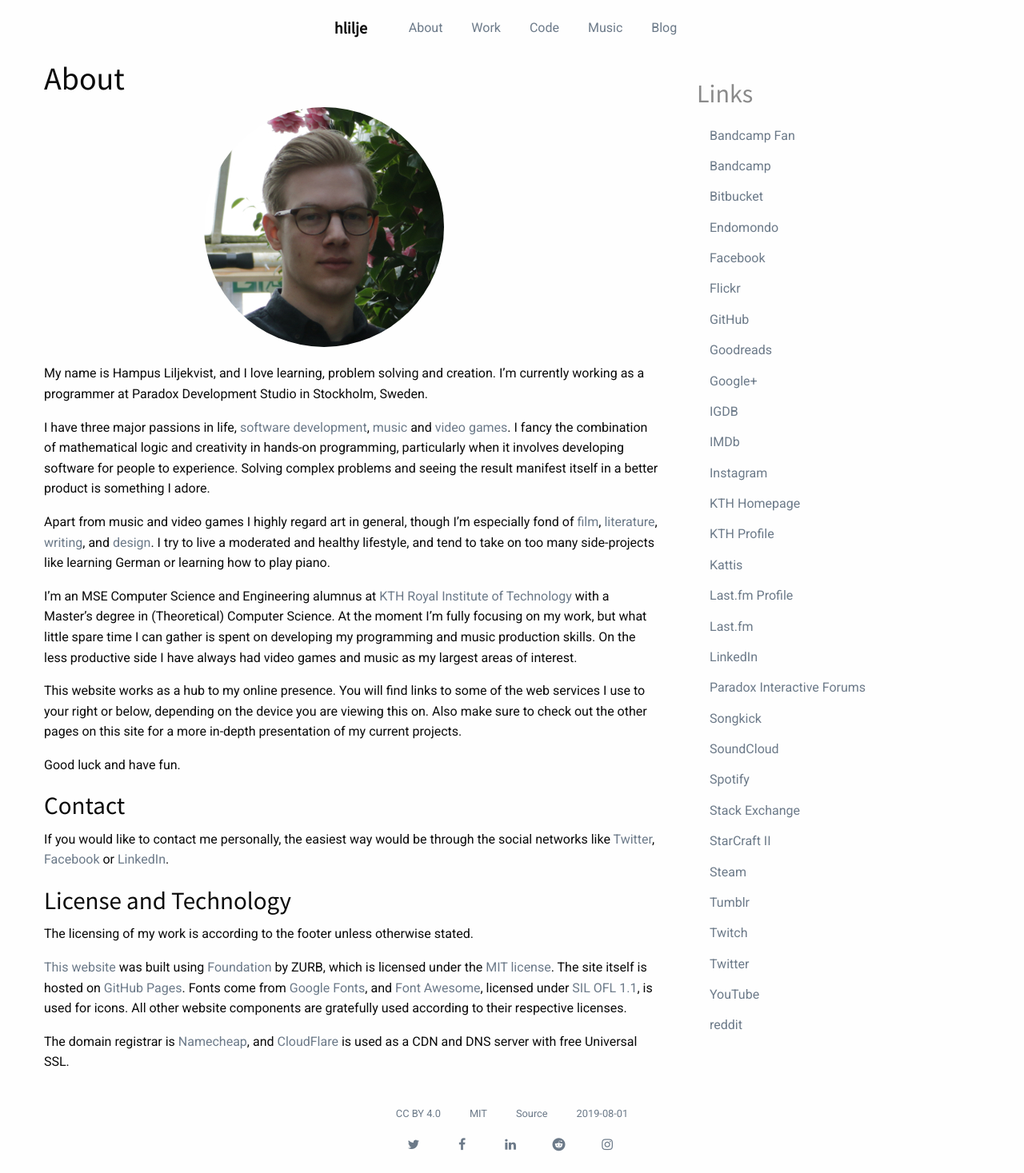
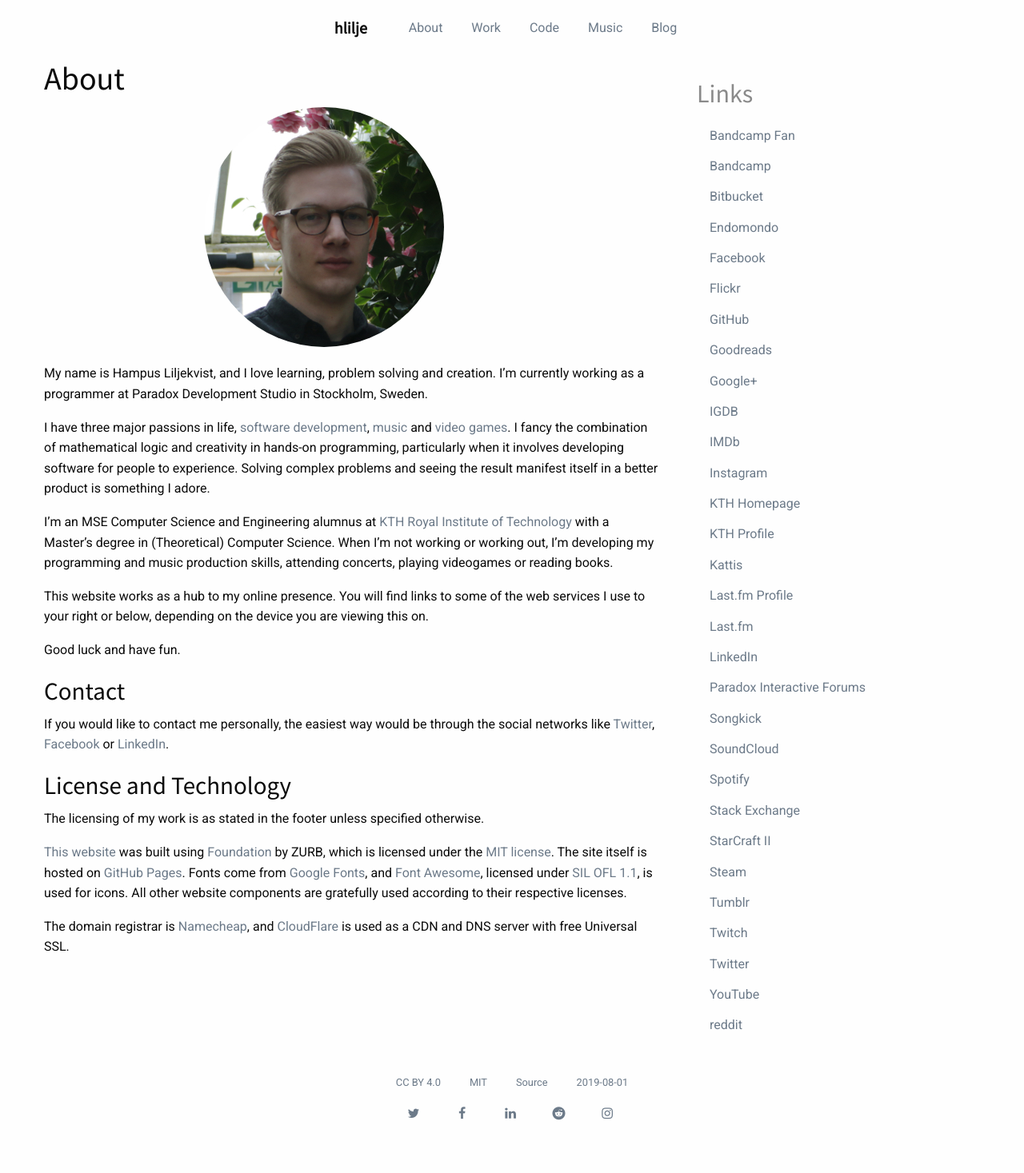
Before and after one commit to hlilje/hlilje.github.io, a Jekyll site: the page built from _posts/2015-08-25-about.md, in a window 1280 px wide. Shown: the whole page at 80% size. Built offline with Jekyll 4.4.1, drawn with Linux system fonts in a browser that asks for light colours; nearby versions of some CDN libraries; our own code applies the rules of GitHub Pages for plain Markdown files; after the commit the page ends 1427 px from its top, so only the background shows below that.

Commit message:
Update About page

```diff
--- a/_posts/2015-08-25-about.md
+++ b/_posts/2015-08-25-about.md
@@ -26,23 +26,14 @@ particularly when it involves developing software for people to experience. Solv
 complex problems and seeing the result manifest itself in a better product is something
 I adore.
 
-Apart from music and video games I highly regard art in general, though I'm especially
-fond of [film]({{ site.data.links['imdb'][1] }}),
-[literature]({{ site.data.links['goodreads'][1] }}), [writing](http://blog.{{ site.url_short }}),
-and [design]({{ site.data.links['flickr'][1] }}).
-I try to live a moderated and healthy lifestyle, and tend to take on too
-many side-projects like learning German or learning how to play piano.
-
 I'm an MSE Computer Science and Engineering alumnus at [KTH Royal Institute of Technology]({{ site.data.links['kth_homepage'] }})
-with a Master's degree in (Theoretical) Computer Science. At the moment I'm
-fully focusing on my work, but what little spare time I can gather is spent on
-developing my programming and music production skills. On the less productive
-side I have always had video games and music as my largest areas of interest.
+with a Master's degree in (Theoretical) Computer Science. When I'm not working
+or working out, I'm developing my programming and music production skills, attending
+concerts, playing videogames or reading books.
 
 This website works as a hub to my online presence. You will find links to some of the
 web services I use to your right or below, depending on the device you are viewing
-this on. Also make sure to check out the other pages on this site for a more
-in-depth presentation of my current projects.
+this on.
 
 Good luck and have fun.
 
@@ -54,7 +45,7 @@ the social networks like [Twitter]({{ site.data.links['twitter'][1] }}),
 
 ### License and Technology
 
-The licensing of my work is according to the footer unless otherwise stated.
+The licensing of my work is as stated in the footer unless specified otherwise.
 
 [This website]({{ site.data.links['github'][1] }}/hlilje.github.io)
 was built using [Foundation](http://foundation.zurb.com/) by ZURB, which is licensed
```
